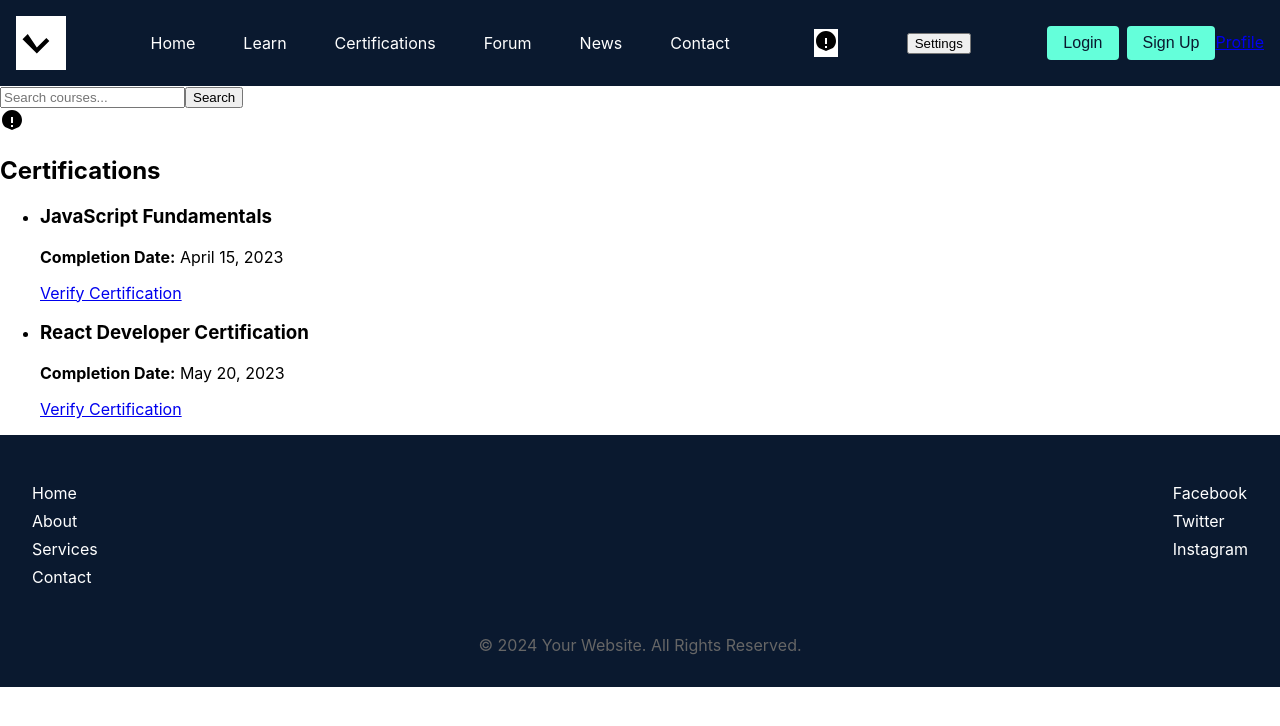
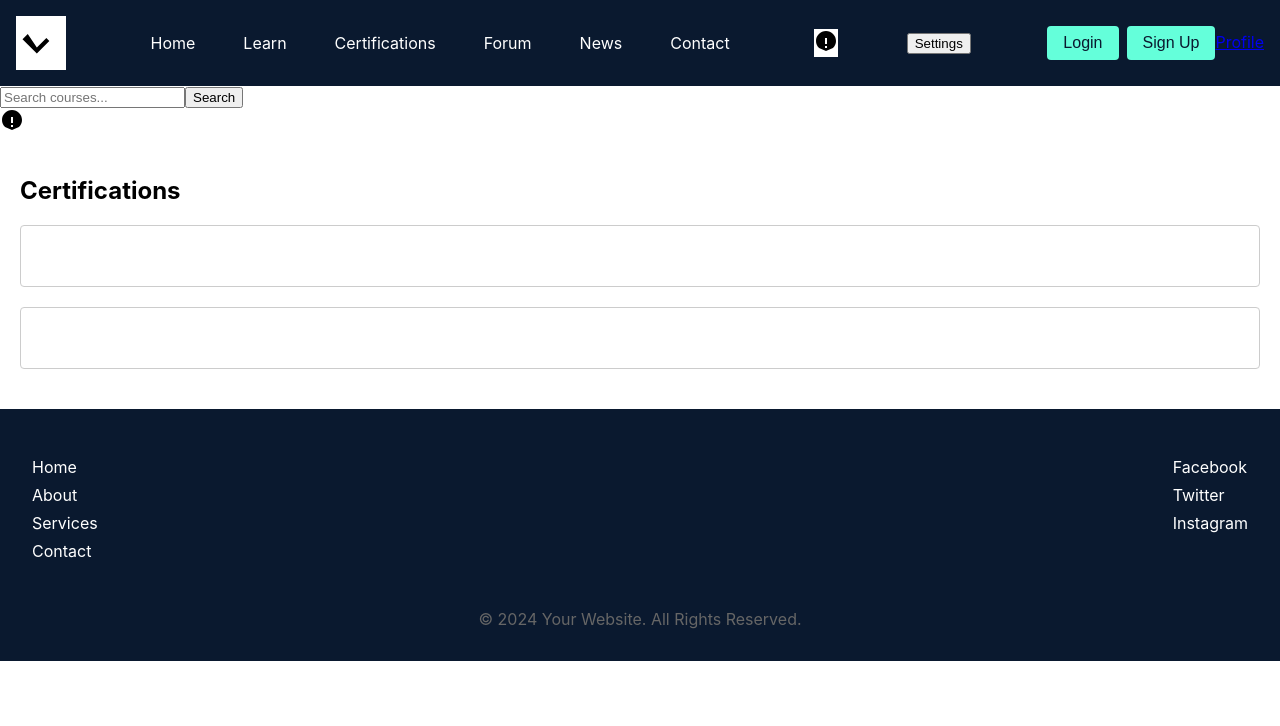
Before and after one commit to mohamedmehdigara/react-freecodecamp-clone, a React (Create React App) app: page /certifications in a window 1280 px wide. Shown: the top 726 px of the page. Built offline with nearby package versions, Linux system fonts and the light colour scheme.

Commit message:
edited files

```diff
--- a/package.json
+++ b/package.json
@@ -6,10 +6,13 @@
     "@testing-library/jest-dom": "^5.17.0",
     "@testing-library/react": "^13.4.0",
     "@testing-library/user-event": "^13.5.0",
+    "components": "^0.1.0",
     "react": "^18.2.0",
     "react-dom": "^18.2.0",
     "react-router-dom": "^6.14.2",
     "react-scripts": "5.0.1",
+    "styled": "^1.0.0",
+    "styled-components": "^6.1.8",
     "web-vitals": "^2.1.4"
   },
   "scripts": {
--- a/src/components/Carousel.js
+++ b/src/components/Carousel.js
@@ -1,4 +1,26 @@
 import React, { useState } from 'react';
+import styled from 'styled-components';
+
+const Container = styled.div`
+  display: flex;
+  align-items: center;
+  justify-content: center;
+  margin-bottom: 20px;
+`;
+
+const Button = styled.button`
+  background-color: #007bff;
+  color: #fff;
+  border: none;
+  border-radius: 4px;
+  padding: 8px 16px;
+  cursor: pointer;
+  margin: 0 10px;
+`;
+
+const Item = styled.div`
+  text-align: center;
+`;
 
 const Carousel = ({ items }) => {
   const [currentIndex, setCurrentIndex] = useState(0);
@@ -12,15 +34,15 @@ const Carousel = ({ items }) => {
   };
 
   return (
-    <div className="carousel-container">
-      <button onClick={goToPrevious}>Previous</button>
-      <div className="carousel-item">
+    <Container>
+      <Button onClick={goToPrevious}>Previous</Button>
+      <Item>
         <img src={items[currentIndex].image} alt={items[currentIndex].title} />
         <h3>{items[currentIndex].title}</h3>
         <p>{items[currentIndex].description}</p>
-      </div>
-      <button onClick={goToNext}>Next</button>
-    </div>
+      </Item>
+      <Button onClick={goToNext}>Next</Button>
+    </Container>
   );
 };
 
--- a/src/components/Certifications.js
+++ b/src/components/Certifications.js
@@ -1,7 +1,32 @@
 import React from 'react';
+import styled from 'styled-components';
 
-const Certifications = () => {
-  // Sample data for certifications (You can fetch actual data from an API or use props)
+const Container = styled.div`
+  padding: 20px;
+`;
+
+const Title = styled.h2`
+  font-size: 24px;
+  margin-bottom: 20px;
+`;
+
+const CertificationItem = styled.div`
+  border: 1px solid #ccc;
+  border-radius: 4px;
+  padding: 20px;
+  margin-bottom: 20px;
+`;
+
+const CertificationTitle = styled.h3`
+  font-size: 20px;
+  margin-bottom: 10px;
+`;
+
+const CertificationDescription = styled.p`
+  font-size: 16px;
+`;
+
+const Certifications = ({  }) => {
   const certifications = [
     {
       name: "JavaScript Fundamentals",
@@ -17,18 +42,15 @@ const Certifications = () => {
   ];
 
   return (
-    <div className="certifications-container">
-      <h2>Certifications</h2>
-      <ul className="certifications-list">
-        {certifications.map((certification, index) => (
-          <li key={index}>
-            <h3>{certification.name}</h3>
-            <p><strong>Completion Date:</strong> {certification.completionDate}</p>
-            <a href={certification.verificationLink} target="_blank" rel="noopener noreferrer">Verify Certification</a>
-          </li>
-        ))}
-      </ul>
-    </div>
+    <Container>
+      <Title>Certifications</Title>
+      {certifications&&certifications.map((certification, index) => (
+        <CertificationItem key={index}>
+          <CertificationTitle>{certification.title}</CertificationTitle>
+          <CertificationDescription>{certification.description}</CertificationDescription>
+        </CertificationItem>
+      ))}
+    </Container>
   );
 };
 
```
Also changed, not shown: 1 other file (tests, documents, lock files or other folders).
